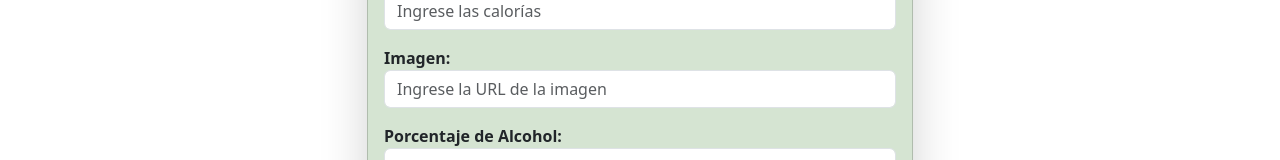
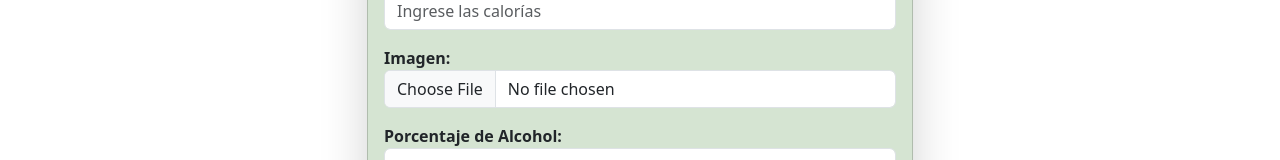
Before and after one commit to Abril12Sanchez/bebidasAngular, an Angular app: page /editar-bebida/_id in a window 1280 px wide. Shown: the part 587-747 px from the top of the page. Built offline with nearby package versions, Linux system fonts and the light colour scheme; no server answers.

Commit message:
cambio de campo de imagen

```diff
--- a/src/app/pages/editar-bebida/editar-bebida.component.html
+++ b/src/app/pages/editar-bebida/editar-bebida.component.html
@@ -86,8 +86,8 @@
                         <!-- Imagen -->
                         <div class="form-group mb-3">
                             <label class="fw-bold" for="imagen">Imagen:</label>
-                            <input type="text" class="form-control" formControlName="imagen"
-                                placeholder="Ingrese la URL de la imagen" required>
+                            <input type="file" class="form-control" formControlName="imagen"
+                                placeholder="Ingrese la imagen" required>
                             <!-- Validaciones comentadas -->
                         </div>
 
```
